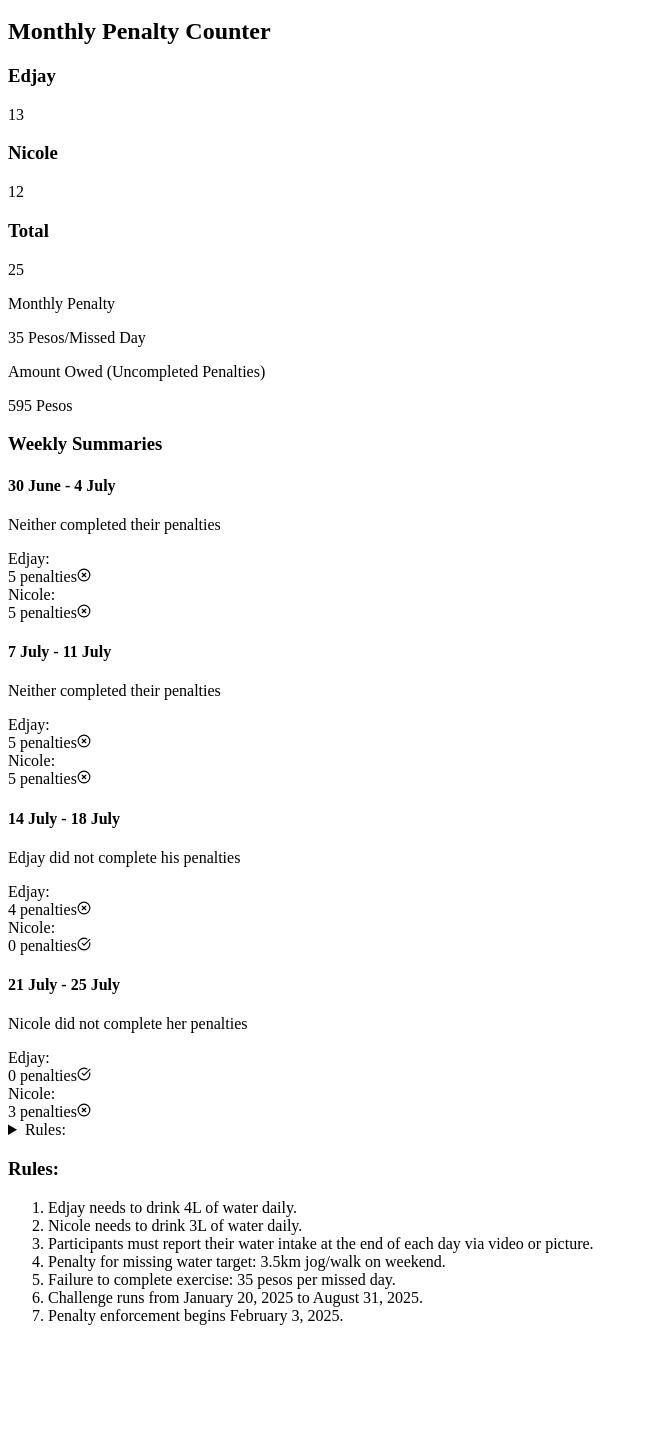
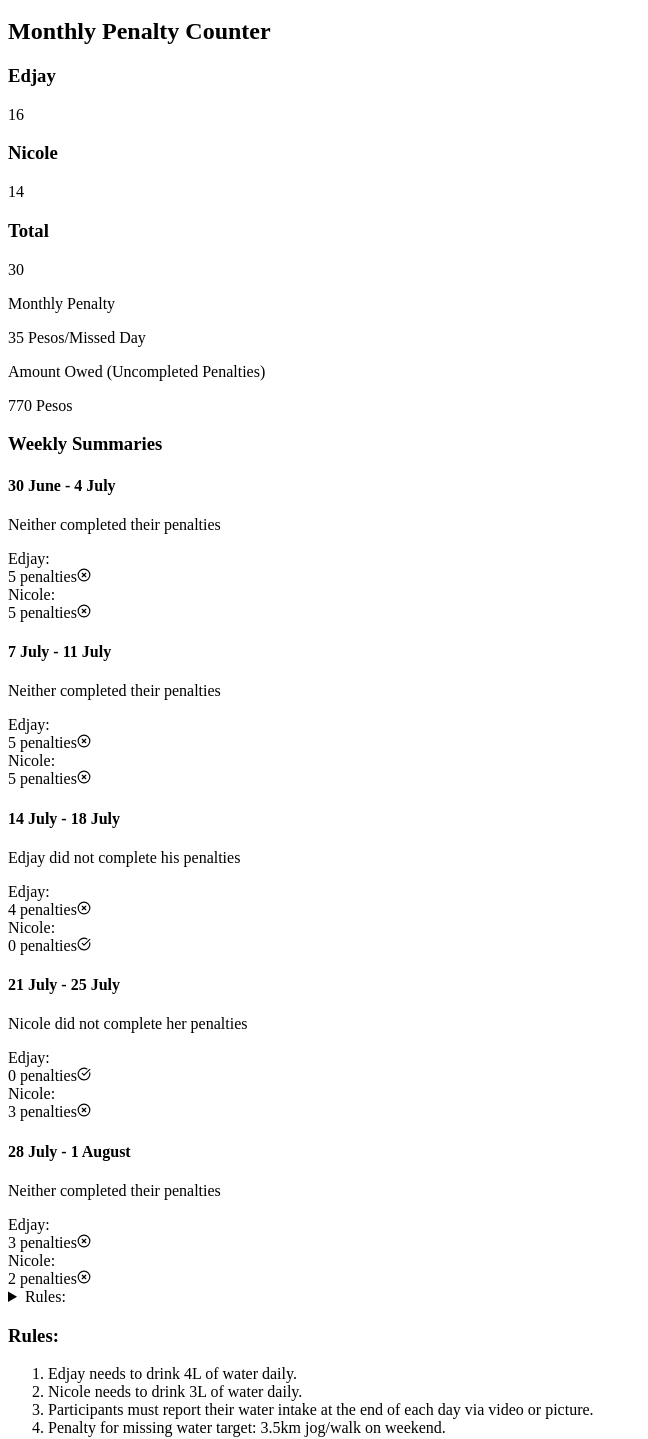
Before and after one commit to edge405/Hydration-Challenge-Calendar-Tracker, a React (Vite) app: page / in a window 1280 px wide. Shown: the part 2031-3470 px from the top of the page, without its empty margins (0-648 px from the left). Before the commit the page ends 3372 px from the top, so only its background shows below. Built offline with nearby package versions, Linux system fonts and the light colour scheme; the HTML template or start-up script is replaced by a standard one.

Commit message:
July 28 - August 1

```diff
--- a/src/App.jsx
+++ b/src/App.jsx
@@ -537,6 +537,18 @@ const App = () => {
         nicole: false,
       },
       description: "Nicole did not complete her penalties",
+    },
+    "week-2025-07-28": {
+      // Jul 28 - Aug 1
+      penalties: {
+        edjay: ["2025-07-29", "2025-07-30", "2025-07-31"],
+        nicole: ["2025-07-28", "2025-07-29"],
+      },
+      compliance: {
+        edjay: false,
+        nicole: false,
+      },
+      description: "Neither completed their penalties",
     },
   };
 
```
